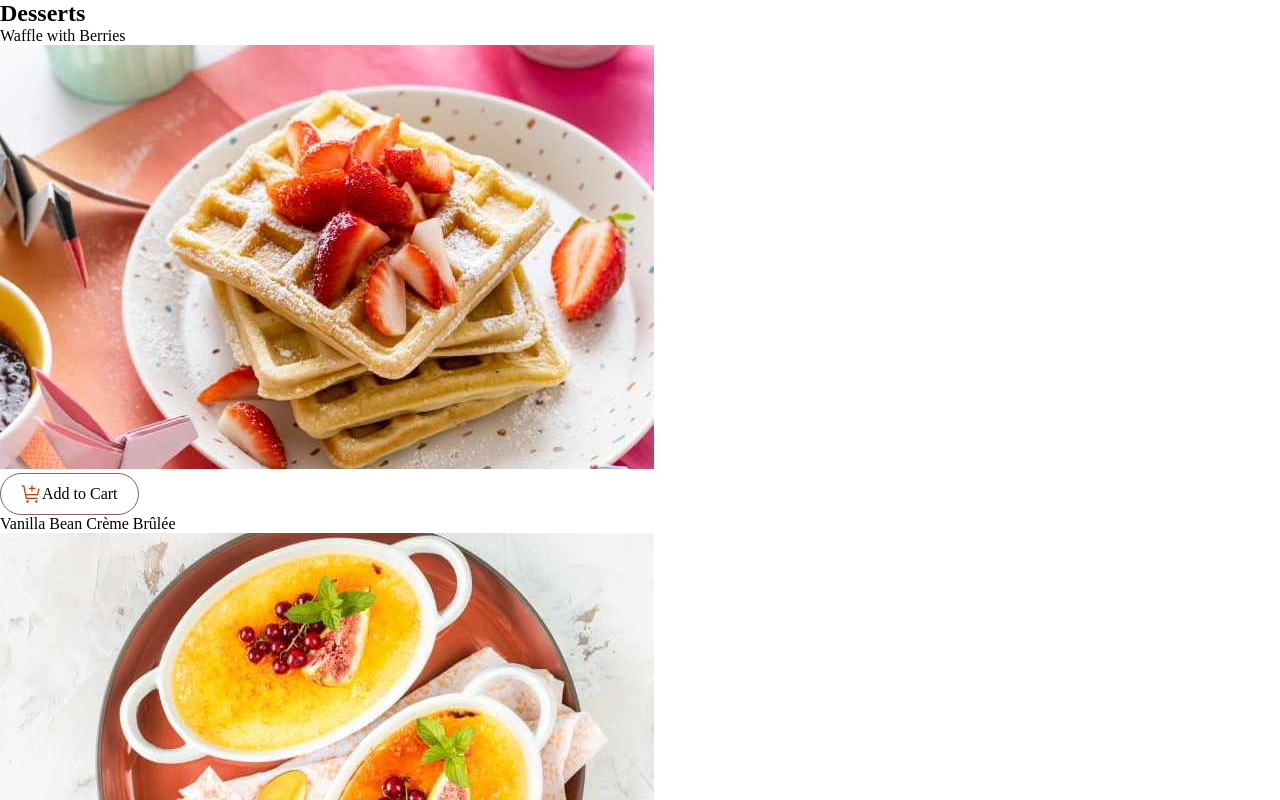
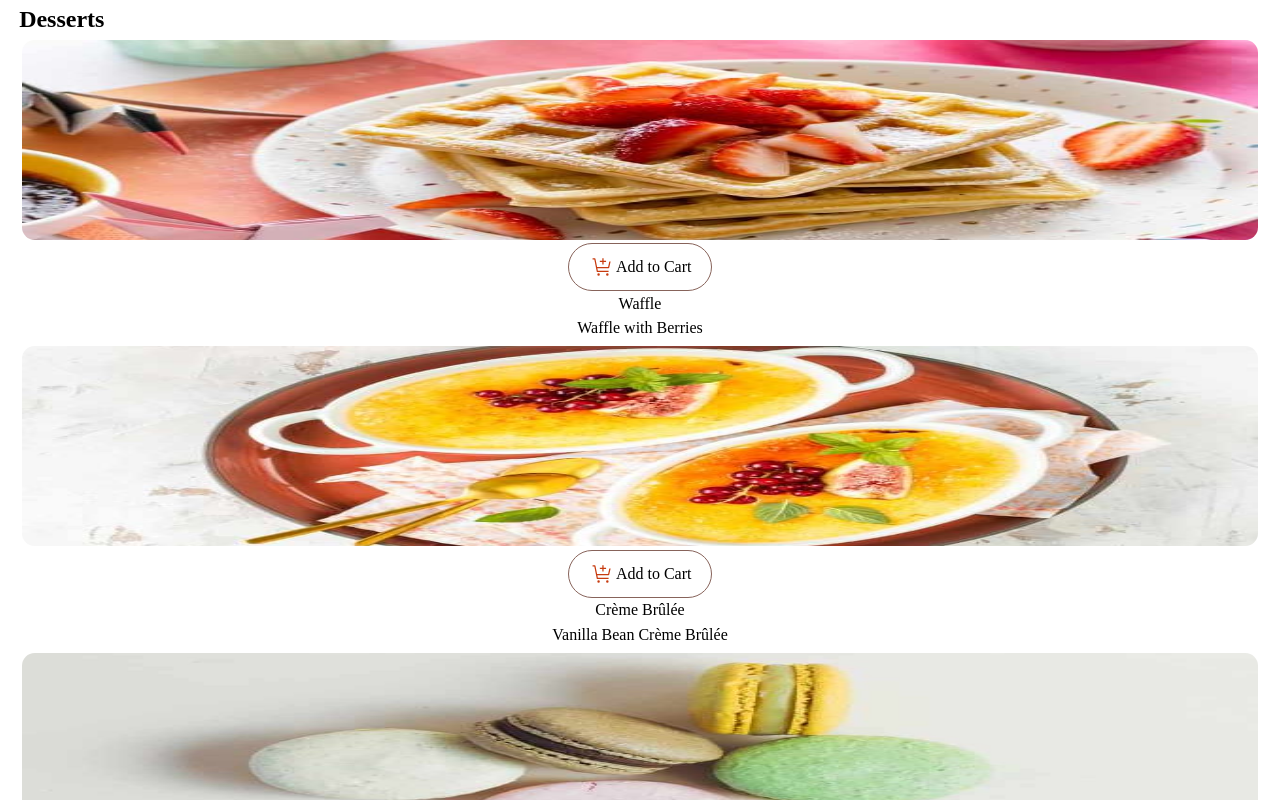
Before and after one commit to 0gemeoJV/ProductCart, a React (Vite) app in the folder Product-cart/: page / in a window 1280 px wide. Shown: the top 800 px of the page. Built offline with nearby package versions, Linux system fonts and the light colour scheme.

Commit message:
estilizando os cards

```diff
--- a/Product-cart/src/App.css
+++ b/Product-cart/src/App.css
@@ -1,6 +1,6 @@
 * {
     padding: 0;
-    margin: 0;
+    margin: 0.2rem;
     box-sizing: border-box;
 }
 
--- a/Product-cart/src/components/Cards.tsx
+++ b/Product-cart/src/components/Cards.tsx
@@ -1,11 +1,13 @@
 import Button from './Buttons/Button'
+import '../../src/stylesComponents/CardStyle.css';
 
 function Cards({ dessert, index }: { dessert: any, index: number }) {
     return (
         <div className='dessert-card' key={index}>
+            <img src={dessert.image.mobile} alt="dessert-image" className='img-product'/>
+            <Button />
+            <p>{dessert.category}</p>
             <p>{dessert.name}</p>
-            <img src={dessert.image.mobile} alt="dessert-image" />
-            <Button />
         </div>
     )
 }
--- a/Product-cart/src/data.json
+++ b/Product-cart/src/data.json
@@ -1,10 +1,10 @@
 [
     {
        "image": {
-            "thumbnail": "./public/images/image-waffle-thumbnail.jpg",
-            "mobile": "./public/images/image-waffle-mobile.jpg",
-            "tablet": "./public/images/image-waffle-tablet.jpg",
-            "desktop": "./public/images/image-waffle-desktop.jpg"
+            "thumbnail": "/images/image-waffle-thumbnail.jpg",
+            "mobile": "/images/image-waffle-mobile.jpg",
+            "tablet": "/images/image-waffle-tablet.jpg",
+            "desktop": "/images/image-waffle-desktop.jpg"
        },
        "name": "Waffle with Berries",
        "category": "Waffle",
@@ -12,10 +12,10 @@
     },
     {
         "image": {
-            "thumbnail": "./public/images/image-creme-brulee-thumbnail.jpg",
-            "mobile": "./public/images/image-creme-brulee-mobile.jpg",
-            "tablet": "./public/images/image-creme-brulee-tablet.jpg",
-            "desktop": "./public/images/image-creme-brulee-desktop.jpg"
+            "thumbnail": "/images/image-creme-brulee-thumbnail.jpg",
+            "mobile": "/images/image-creme-brulee-mobile.jpg",
+            "tablet": "/images/image-creme-brulee-tablet.jpg",
+            "desktop": "/images/image-creme-brulee-desktop.jpg"
         },
         "name": "Vanilla Bean Crème Brûlée",
         "category": "Crème Brûlée",
@@ -23,10 +23,10 @@
      },
      {
         "image": {
-            "thumbnail": "./public/images/image-macaron-thumbnail.jpg",
-            "mobile": "./public/images/image-macaron-mobile.jpg",
-            "tablet": "./public/images/image-macaron-tablet.jpg",
-            "desktop": "./public/images/image-macaron-desktop.jpg"
+            "thumbnail": "/images/image-macaron-thumbnail.jpg",
+            "mobile": "/images/image-macaron-mobile.jpg",
+            "tablet": "/images/image-macaron-tablet.jpg",
+            "desktop": "/images/image-macaron-desktop.jpg"
         },
         "name": "Macaron Mix of Five",
         "category": "Macaron",
@@ -34,10 +34,10 @@
      },
      {
         "image": {
-            "thumbnail": "./public/images/image-tiramisu-thumbnail.jpg",
-            "mobile": "./public/images/image-tiramisu-mobile.jpg",
-            "tablet": "./public/images/image-tiramisu-tablet.jpg",
-            "desktop": "./public/images/image-tiramisu-desktop.jpg"
+            "thumbnail": "/images/image-tiramisu-thumbnail.jpg",
+            "mobile": "/images/image-tiramisu-mobile.jpg",
+            "tablet": "/images/image-tiramisu-tablet.jpg",
+            "desktop": "/images/image-tiramisu-desktop.jpg"
         },
         "name": "Classic Tiramisu",
         "category": "Tiramisu",
@@ -45,10 +45,10 @@
      },
      {
         "image": {
-            "thumbnail": "./public/images/image-baklava-thumbnail.jpg",
-            "mobile": "./public/images/image-baklava-mobile.jpg",
-            "tablet": "./public/images/image-baklava-tablet.jpg",
-            "desktop": "./public/images/image-baklava-desktop.jpg"
+            "thumbnail": "/images/image-baklava-thumbnail.jpg",
+            "mobile": "/images/image-baklava-mobile.jpg",
+            "tablet": "/images/image-baklava-tablet.jpg",
+            "desktop": "/images/image-baklava-desktop.jpg"
         },
         "name": "Pistachio Baklava",
         "category": "Baklava",
@@ -56,10 +56,10 @@
      },
      {
         "image": {
-            "thumbnail": "./public/images/image-meringue-thumbnail.jpg",
-            "mobile": "./public/images/image-meringue-mobile.jpg",
-            "tablet": "./public/images/image-meringue-tablet.jpg",
-            "desktop": "./public/images/image-meringue-desktop.jpg"
+            "thumbnail": "/images/image-meringue-thumbnail.jpg",
+            "mobile": "/images/image-meringue-mobile.jpg",
+            "tablet": "/images/image-meringue-tablet.jpg",
+            "desktop": "/images/image-meringue-desktop.jpg"
         },
         "name": "Lemon Meringue Pie",
         "category": "Pie",
@@ -67,10 +67,10 @@
      },
      {
         "image": {
-            "thumbnail": "./public/images/image-cake-thumbnail.jpg",
-            "mobile": "./public/images/image-cake-mobile.jpg",
-            "tablet": "./public/images/image-cake-tablet.jpg",
-            "desktop": "./public/images/image-cake-desktop.jpg"
+            "thumbnail": "/images/image-cake-thumbnail.jpg",
+            "mobile": "/images/image-cake-mobile.jpg",
+            "tablet": "/images/image-cake-tablet.jpg",
+            "desktop": "/images/image-cake-desktop.jpg"
         },
         "name": "Red Velvet Cake",
         "category": "Cake",
@@ -78,10 +78,10 @@
      },
      {
         "image": {
-            "thumbnail": "./public/images/image-brownie-thumbnail.jpg",
-            "mobile": "./public/images/image-brownie-mobile.jpg",
-            "tablet": "./public/images/image-brownie-tablet.jpg",
-            "desktop": "./public/images/image-brownie-desktop.jpg"
+            "thumbnail": "/images/image-brownie-thumbnail.jpg",
+            "mobile": "/images/image-brownie-mobile.jpg",
+            "tablet": "/images/image-brownie-tablet.jpg",
+            "desktop": "/images/image-brownie-desktop.jpg"
         },
         "name": "Salted Caramel Brownie",
         "category": "Brownie",
@@ -89,10 +89,10 @@
      },
      {
         "image": {
-            "thumbnail": "./public/images/image-panna-cotta-thumbnail.jpg",
-            "mobile": "./public/images/image-panna-cotta-mobile.jpg",
-            "tablet": "./public/images/image-panna-cotta-tablet.jpg",
-            "desktop": "./public/images/image-panna-cotta-desktop.jpg"
+            "thumbnail": "/images/image-panna-cotta-thumbnail.jpg",
+            "mobile": "/images/image-panna-cotta-mobile.jpg",
+            "tablet": "/images/image-panna-cotta-tablet.jpg",
+            "desktop": "/images/image-panna-cotta-desktop.jpg"
         },
         "name": "Vanilla Panna Cotta",
         "category": "Panna Cotta",
--- /dev/null
+++ b/Product-cart/src/stylesComponents/CardStyle.css
@@ -0,0 +1,12 @@
+.img-product {
+    width: 100%;
+    height: 200px;
+    border-radius: 0.8rem;
+}
+
+.dessert-card {
+    display: flex;
+    flex-direction: column;
+    justify-content: center;
+    align-items: center;
+}
--- a/Product-cart/src/utilities/data.tsx
+++ /dev/null
@@ -1,3 +0,0 @@
-import json from "../data.json";
-
-export const data = json;
```
